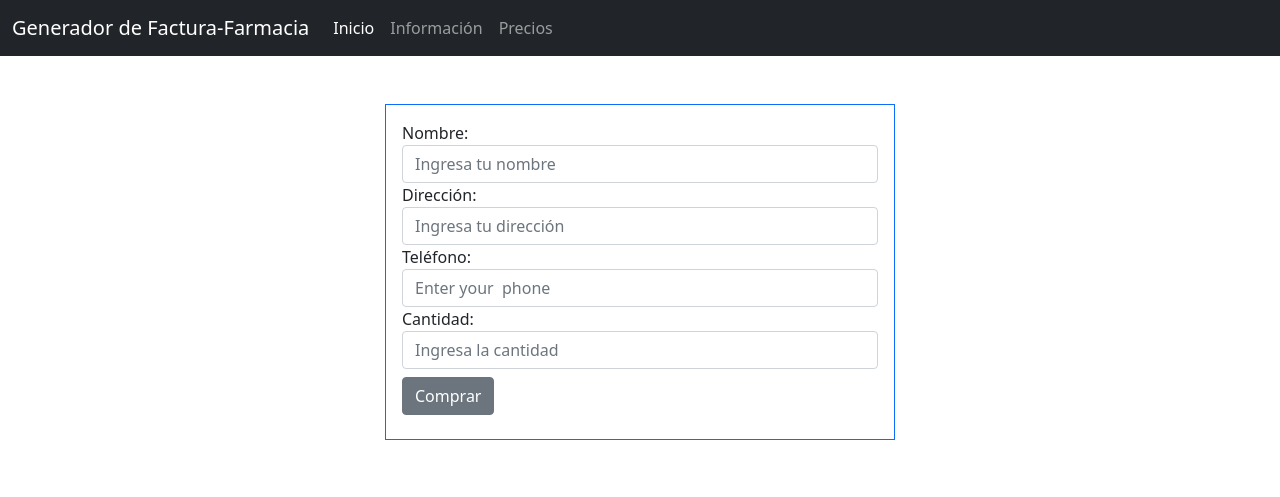
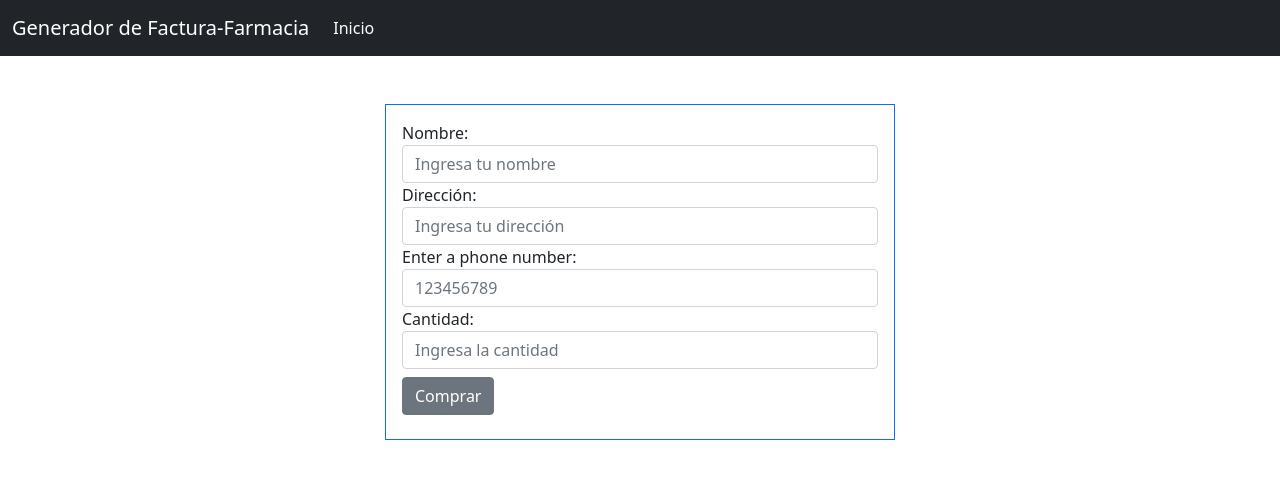
Before and after one commit to SebastianCer/TIM_F02, a Django app: page /buy/1/ in a window 1280 px wide. Shown: the top 497 px of the page. Run offline with Django 3.2, Linux system fonts and the light colour scheme; data comes from the database, SQL or seed files in the repository.

Commit message:
Proyecto v2.1

```diff
--- a/app/models.py
+++ b/app/models.py
@@ -1,19 +1,18 @@
 from django.db import models
 import datetime
 
-# Create your models here.
 
 
 class seller(models.Model):
-    name = models.CharField(max_length=50, default="ConfiguroWeb")
-    address = models.CharField(max_length=150, default="Cali")
-    phone = models.IntegerField(default='+57 316 243 00 81')
+    name = models.CharField(max_length=50, default="Web")
+    address = models.CharField(max_length=150, default="Arequipa")
+    phone = models.IntegerField(default='+51 316 243 081')
     date = models.DateField(default=datetime.datetime.date)
 
 
 class buyer(models.Model):
-    name = models.CharField(max_length=50)
-    address = models.CharField(max_length=150)
+    name = models.CharField(max_length=30)
+    address = models.CharField(max_length=30)
     phone = models.IntegerField()
     purchase_date = models.DateField(default=datetime.datetime.now)
 
--- a/app/views.py
+++ b/app/views.py
@@ -2,7 +2,6 @@ from django.shortcuts import render
 from . models import producat, seller, buyer
 import datetime
 
-# Create your views here.
 
 
 def index(request):
@@ -20,7 +19,6 @@ def buy(request, pk):
         address = request.POST['address']
         phone = request.POST['phone']
         quantity = int(request.POST['quantity'])
-
         by = buyer(name=name, address=address, phone=phone)
         by.save()
         amount = float(pro.price)
--- a/templates/base.html
+++ b/templates/base.html
@@ -41,12 +41,6 @@
         <li class="nav-item">
           <a class="nav-link active" aria-current="page" href="/">Inicio</a>
         </li>
-        <li class="nav-item">
-          <a class="nav-link" href="#">Información</a>
-        </li>
-        <li class="nav-item">
-          <a class="nav-link" href="#">Precios</a>
-        </li>
       </ul>
     </div>
   </div>
--- a/templates/buy.html
+++ b/templates/buy.html
@@ -12,16 +12,16 @@
             <div class="form-group">
 
     <label for="name">Nombre:</label>
-     <input type="text" name="name" class="form-control" id="name"  placeholder="Ingresa tu nombre">
+     <input type="text" name="name" maxlength="40" class="form-control" id="name"  placeholder="Ingresa tu nombre" required>
 
    <label for="address">Dirección:</label>
-     <input type="text" name="address" class="form-control" id="address"  placeholder="Ingresa tu dirección">
+     <input type="text" name="address" maxlength="50" class="form-control" id="address"  placeholder="Ingresa tu dirección" required>
 
-   <label for="name">Teléfono:</label>
-     <input type="text" name="phone" class="form-control" id="phone"  placeholder="Enter your  phone">
+    <label for="phone">Enter a phone number:</label>
+     <input type="tel" id="phone" class="form-control" name="phone" placeholder="123456789" pattern="[0-9]{9}" required>
 
     <label for="quantity">Cantidad:</label>
-     <input type="number" name="quantity" class="form-control" id="quantity"  placeholder="Ingresa la cantidad">
+     <input type="number" name="quantity" class="form-control" id="quantity"  placeholder="Ingresa la cantidad" required>
 
      <input type="submit" class="btn btn-secondary m-2 mx-auto"  value="Comprar">
   </div>
```
Also changed, not shown: templates/pdf.html (+7 -0 lines), templates/requirements.txt (added, +25 -0 lines), 1 other file.
